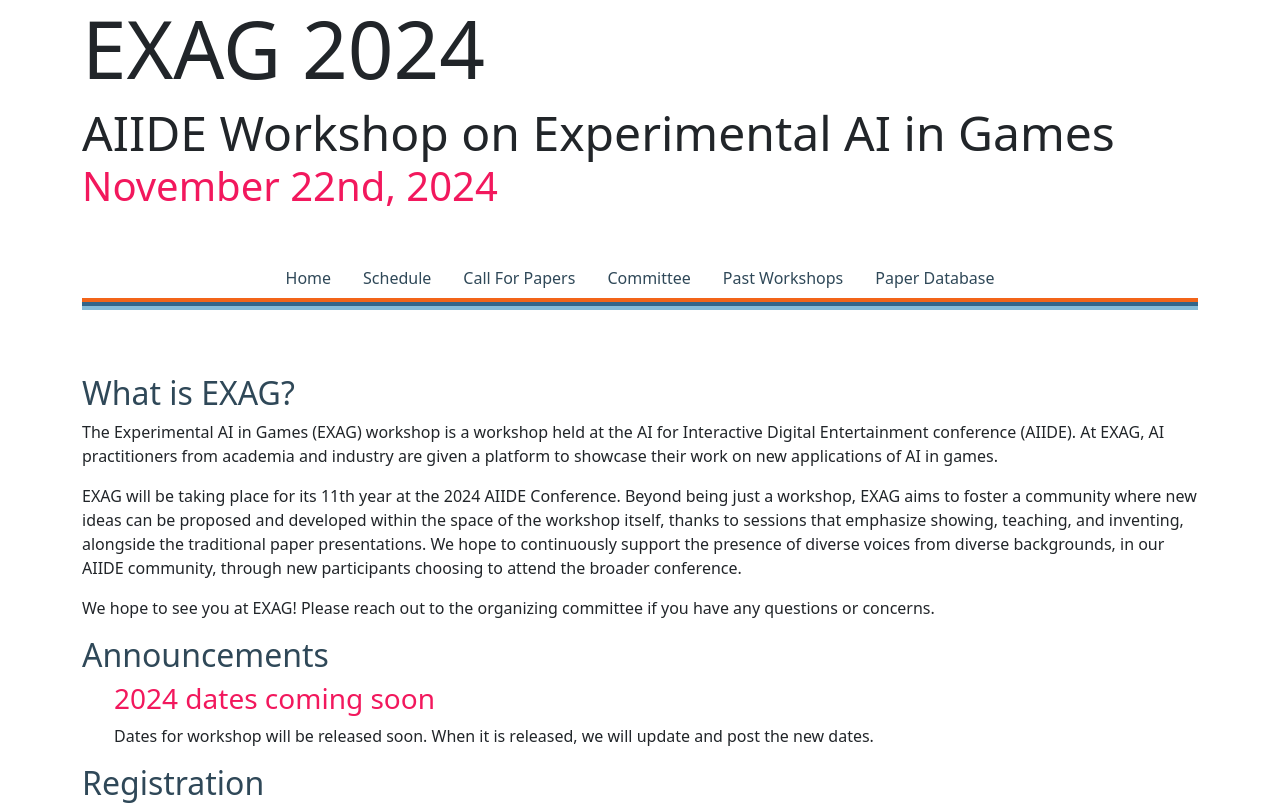
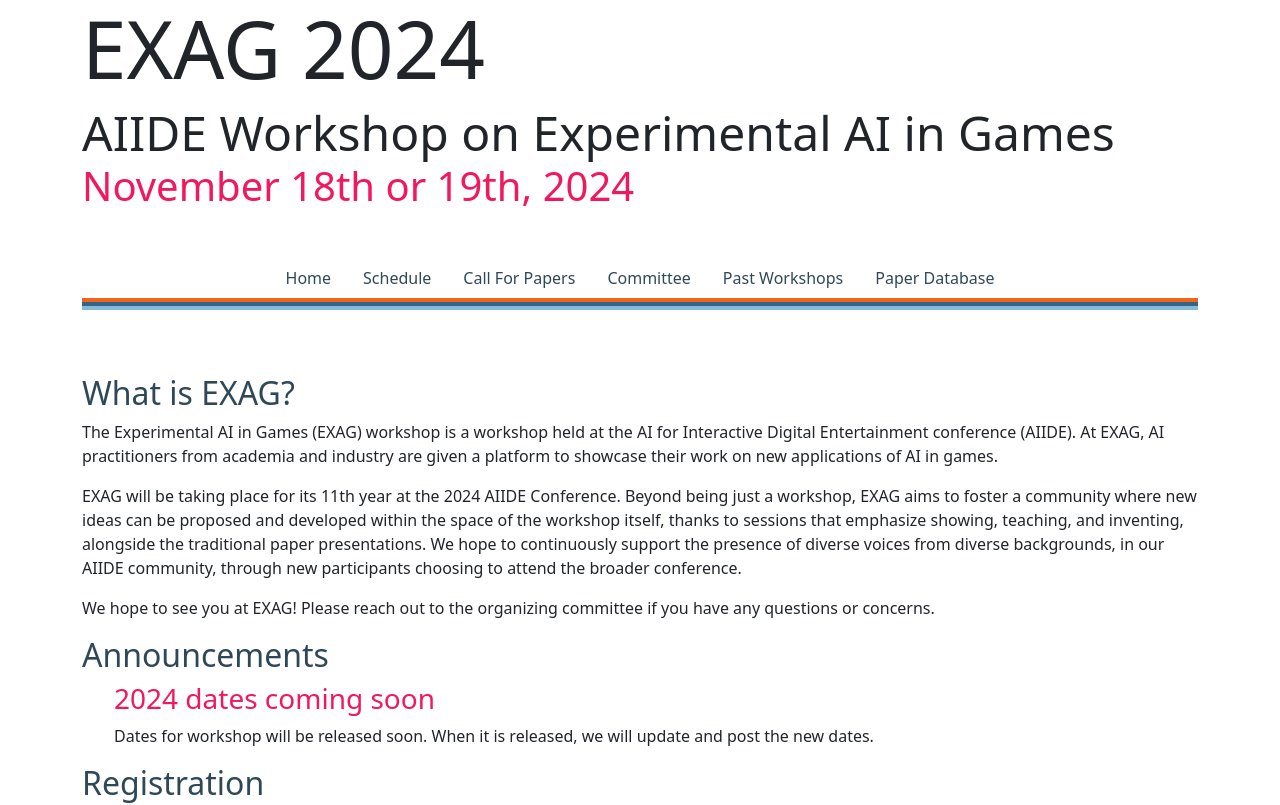
Before and after one commit to aiide-exag/aiide-exag.github.io, a Next.js app: page / in a window 1280 px wide. Shown: the top 805 px of the page. Built offline with nearby package versions, Linux system fonts and the light colour scheme.

Commit message:
Update AppHeader.tsx with workshop date

```diff
--- a/src/components/AppHeader.tsx
+++ b/src/components/AppHeader.tsx
@@ -12,7 +12,7 @@
                         AIIDE Workshop on Experimental AI in Games
                     </div>
                     <div className="display-6" style={{ color: '#f2185d' }}>
-                        November 22nd, 2024
+                        November 18th or 19th, 2024
                     </div>
                 </div>
 
```
